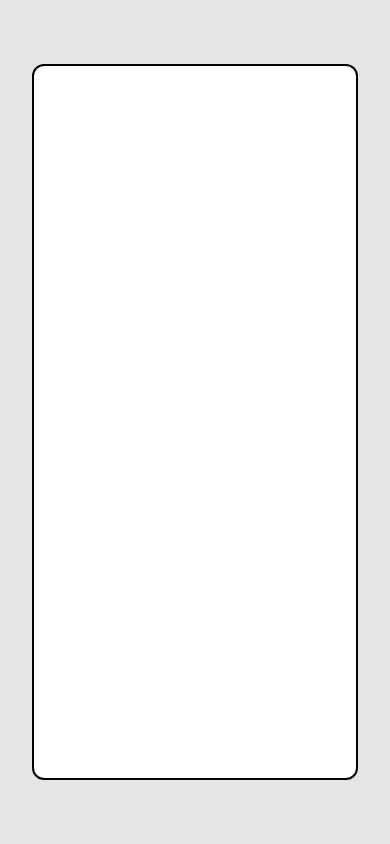
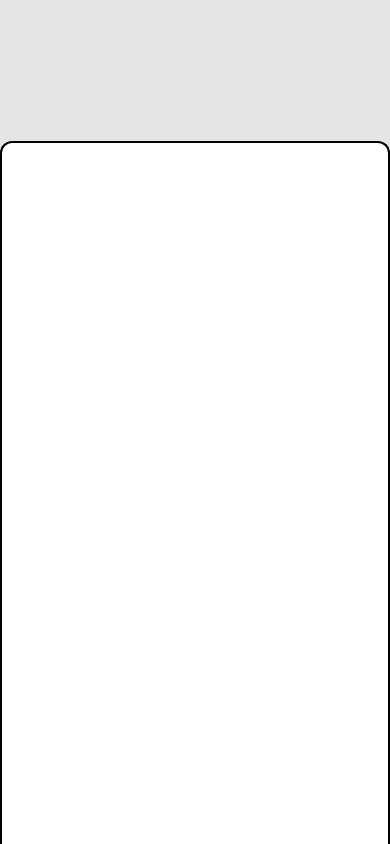
Before and after one commit to dmarts05/react-tictactoe, a React (Vite) app: page / in a window 390 px wide. Both pictures are taken after a click on the button 195 px from the left and 589 px from the top of the page. Built offline with nearby package versions, Linux system fonts and the light colour scheme; the HTML template or start-up script is replaced by a standard one.

Commit message:
Make modal mobile friendly

```diff
--- a/src/components/StartPage/StartPage.jsx
+++ b/src/components/StartPage/StartPage.jsx
@@ -46,7 +46,11 @@ export default function StartPage() {
   };
 
   return (
-    <header className='realtive flex h-screen w-screen flex-col items-center justify-center gap-6 overflow-hidden'>
+    <header
+      className={`flex h-screen w-screen flex-col items-center justify-center gap-6 overflow-hidden filter transition-all ${
+        showStartGameModal && 'blur-sm'
+      }`}
+    >
       <Title />
       <Button
         onClick={openModalHandler}
--- a/src/components/UI/Modal.jsx
+++ b/src/components/UI/Modal.jsx
@@ -18,10 +18,19 @@ const ModalOverlay = props => {
   return (
     <motion.div
       key='modal'
-      initial={{ y: -1000 }}
+      drag='y'
+      dragConstraints={{ top: 0, bottom: 0 }}
+      dragMomentum={false}
+      dragElastic={0.8}
+      onDragEnd={(event, info) => {
+        if (info.offset.y > 350) {
+          props.onCloseModal();
+        }
+      }}
+      initial={{ y: 1000 }}
       animate={{ y: 0 }}
       exit={{ y: 1000 }}
-      className='fixed inset-0 z-20 my-16 mx-8 rounded-xl border-2 border-black bg-white text-black dark:border-white dark:bg-black dark:text-white ss:mx-16'
+      className='fixed bottom-0 right-0 left-0 z-20 m-auto mt-16 h-5/6 rounded-xl rounded-b-none border-2 border-b-0 border-black bg-white text-black active:cursor-grabbing dark:border-white dark:bg-black dark:text-white sm:w-2/3'
     >
       {props.modalContent}
     </motion.div>
@@ -32,7 +41,10 @@ export default function Modal(props) {
   return (
     <>
       {createPortal(
-        <ModalOverlay modalContent={props.children} />,
+        <ModalOverlay
+          onCloseModal={props.onCloseModal}
+          modalContent={props.children}
+        />,
         document.getElementById('overlay-root')
       )}
       {createPortal(
```
